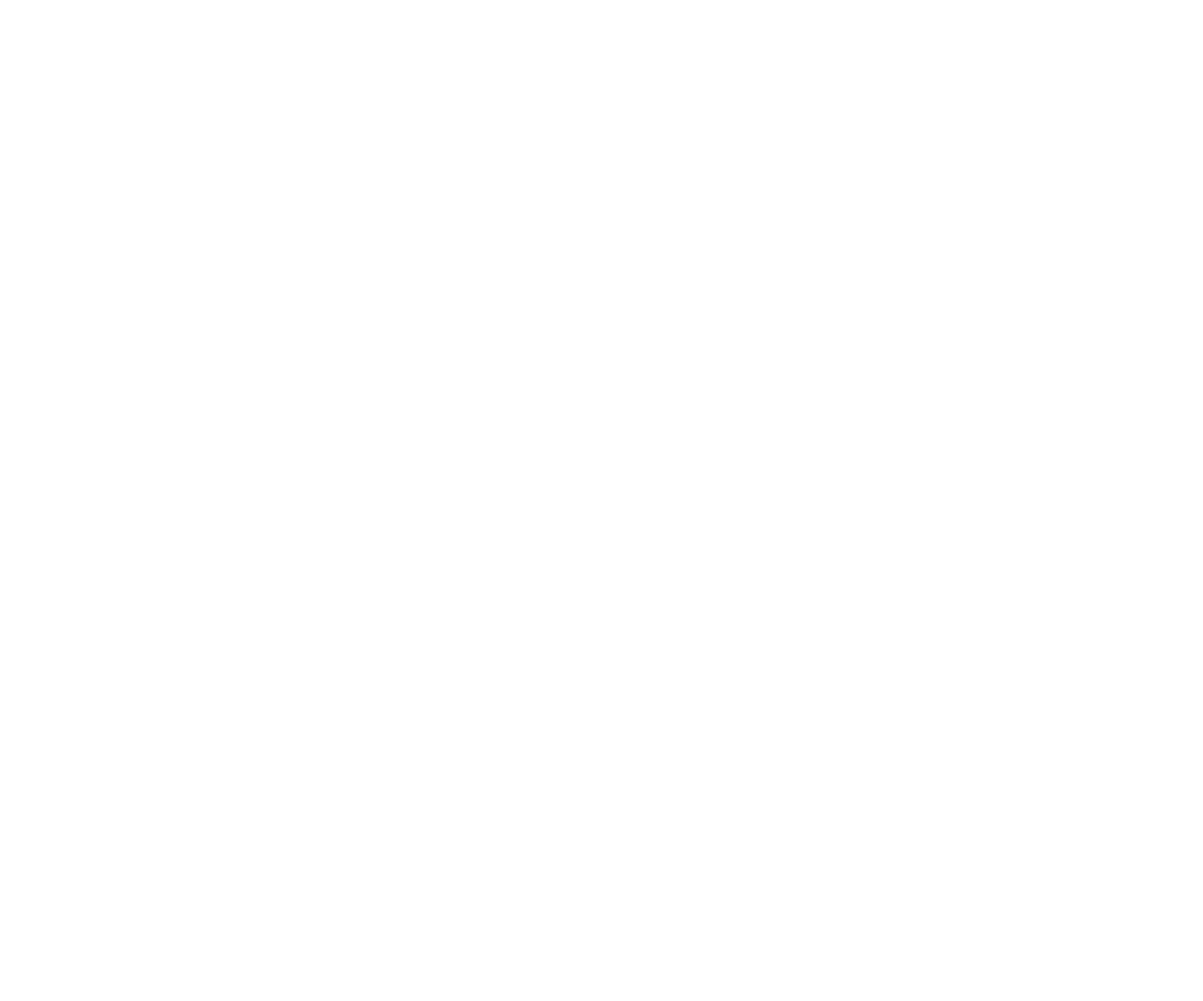
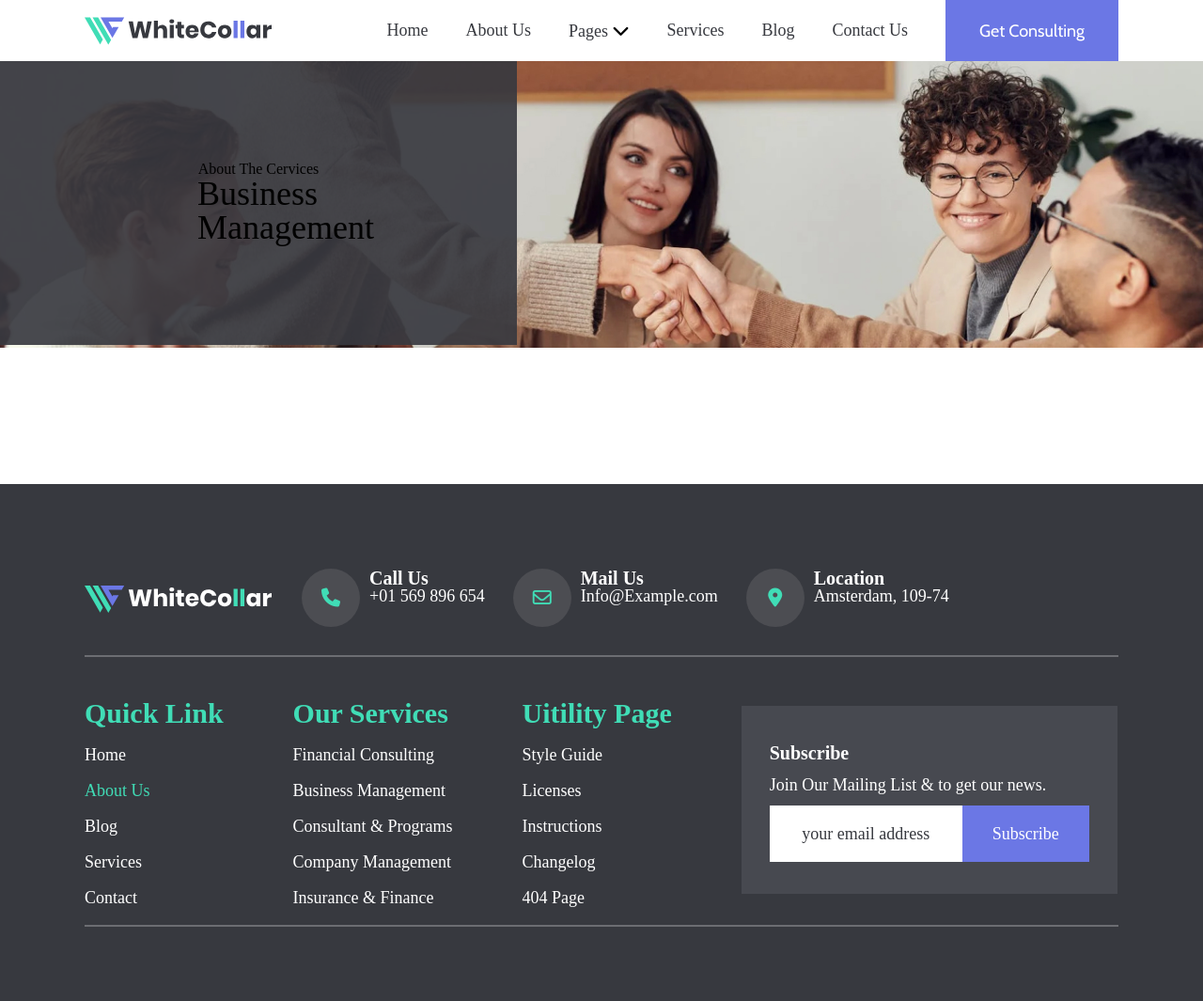
Before and after one commit to meskhinini3/homework9, a plain HTML site: page index.html in a window 1280 px wide. Shown: the whole page at 94% size. Before the commit the page ends 800 px from the top, so only its background shows below. Drawn offline with Linux system fonts and the light colour scheme; files whose address does not match are found by name.

Commit message:
add header and footer

```diff
--- a/index.html
+++ b/index.html
@@ -0,0 +1,216 @@
+<!DOCTYPE html>
+<html lang="en">
+<head>
+    <meta charset="UTF-8">
+    <meta http-equiv="X-UA-Compatible" content="IE=edge">
+    <meta name="viewport" content="width=device-width, initial-scale=1.0">
+    <title>Document</title>
+     <link rel="stylesheet" href="https://cdnjs.cloudflare.com/ajax/libs/font-awesome/6.4.0/css/all.min.css">
+    <link rel="stylesheet" href="styles/reset.css">
+    <link rel="stylesheet" href="styles/fonts.css">
+    <link rel="stylesheet" href="styles/style.css">
+</head>
+<body>
+    <!-- header -->
+    <header class="header-fixed">
+     <div class="header-conteiner flex">
+            <a href="about.html">
+               <img src="img/Logo (13).svg" alt="">
+            </a>
+
+        <div class="navigation-parent">
+            <nav>
+                <ul class="nav-ul">
+                    <li class="nav-li" >
+                            <a  class="nav-a" href="index.html"> Home   <a>
+                    </li>
+                     <li class="nav-li">
+                            <a  class="nav-a"  href="about.html">  About  Us </a>
+                    </li>
+                    <li class="nav-li">
+                            <a  class="nav-a" href="">Pages </a> <i class="fa-solid fa-chevron-down"></i>
+                    </li>
+                    <li class="nav-li">
+                            <a  class="nav-a" href="">Services</a>
+                    </li>
+                     <li class="nav-li">
+                            <a  class="nav-a" href=""> Blog </a>
+                    </li>
+                    <li class="nav-li">
+                            <a  class="nav-a" href="">  Contact Us</a>
+                    </li>
+                </ul>
+            </nav>
+                <div class="button-wraper">
+                     <p> Get Consulting</p>
+                </div>
+        </div>
+     </div>
+    </header>
+    <!-- main -->
+    <main>
+        <section class="section01">
+            <div class="bg-img">
+              <div class="left-block">
+                <h2>
+                    About The Cervices
+                </h2>
+                <p class="left-block-text">
+                    Business
+                    Management
+                </p>
+              </div>
+            </div>
+        </section>
+        <section>
+
+        </section>
+    </main>
+    <!-- footer -->
+    <footer >
+    <section class="footer-section01 flex">
+
+       <div class="footer-content">
+
+           <div class="footer-header">
+             <img src="img/logo1.svg" alt="logo">
+             <!-- icon block -->
+             <div class="icon-block">
+              <div class="icon ">
+                <i class="fa-solid fa-phone"></i>
+              </div>
+              <div class="text-div">
+                <!-- text div -->
+              <p class="icon-block-text">
+                Call Us
+              </p>
+              <span class="info-span">  +01 569 896 654 </span>
+           <!-- text div -->
+        </div>
+           <!-- icon block -->
+         </div>
+         <div class="icon-block">
+            <div class="icon ">
+                <i class="fa-regular fa-envelope fa-phone"></i>
+            </div>
+            <div class="text-div">
+              <!-- text div -->
+            <p class="icon-block-text">
+                Mail Us
+            </p>
+            <span class="info-span"> Info@Example.com </span>
+         <!-- text div -->
+      </div>
+         <!-- icon block -->
+       </div>
+       <div class="icon-block">
+        <div class="icon ">
+            <i class="fa-solid fa-location-dot fa-phone"></i>
+        </div>
+        <div class="text-div">
+          <!-- text div -->
+        <p class="icon-block-text">
+            Location
+        </p>
+        <span class="info-span"> Amsterdam, 109-74 </span>
+     <!-- text div -->
+  </div>
+     <!-- icon block -->
+   </div>
+
+           </div>
+            <div class="border-div">
+        </div>
+        <div class="bottom-parent-box">
+        <div class="block01">
+          <h2 class="block01-title">
+            Quick Link
+          </h2>
+          <ul>
+            <li  class="block01-li" >
+                <a class="block01-a" href="#"> Home</a>
+             </li>
+            <li class="block01-li" >
+                 <a class="block01-a2" href="#"> About Us</a>
+                 </li>
+            <li class="block01-li" >
+                 <a class="block01-a" href="#"> Blog</a>
+                  </li>
+            <li class="block01-li" >
+                <a class="block01-a" href="#"> Services</a>
+              </li>
+            <li  class="block01-li">
+                 <a class="block01-a" href="#"> Contact </a>
+                </li>
+          </ul>
+        </div>
+
+        <div class="block01">
+            <h2 class="block01-title">
+                Our Services
+            </h2>
+            <ul>
+              <li  class="block01-li" >
+                  <a class="block01-a" href="#"> Financial Consulting
+                 </a>
+               </li>
+              <li class="block01-li" >
+                   <a class="block01-a" href="#"> Business Management  </a>
+                   </li>
+              <li class="block01-li" >
+                   <a class="block01-a" href="#">   Consultant & Programs</a>
+                    </li>
+              <li class="block01-li" >
+                  <a class="block01-a" href="#"> Company Management</a>
+                </li>
+              <li  class="block01-li">
+                   <a class="block01-a" href="#"> Insurance & Finance </a>
+                  </li>
+            </ul>
+          </div>
+
+
+          <div class="block01">
+            <h2 class="block01-title">
+                Uitility Page
+            </h2>
+            <ul>
+              <li  class="block01-li" >
+                  <a class="block01-a" href="#"> Style Guide</a>
+               </li>
+              <li class="block01-li" >
+                   <a class="block01-a" href="#">  Licenses </a>
+                   </li>
+              <li class="block01-li" >
+                   <a class="block01-a" href="#">  Instructions  </a>
+                    </li>
+              <li class="block01-li" >
+                  <a class="block01-a" href="#">Changelog </a>
+                </li>
+              <li  class="block01-li">
+                   <a class="block01-a" href="#"> 404 Page  </a>
+                  </li>
+            </ul>
+          </div>
+            <div class="email-box">
+              <h2 class="email-box-title"> Subscribe </h2>
+              <p class="email-box-text"> Join Our Mailing List & to get our news.</p>
+              <div class="long-box">
+                <div class="white-box ">
+                    <p class="white-box-text"> your email address</p>
+                 </div>
+                 <div class="purple-box">
+                  <p class="purple-box-text">  Subscribe</p>
+                 </div>
+              </div>
+            </div>
+
+        </div>
+        <div class="border-div">
+        </div>
+        <!-- end of first footer div  -->
+       </div>
+ </section>
+    </footer>
+</body>
+</html>
```
Also changed, not shown: about.html (+3 -0 lines).
